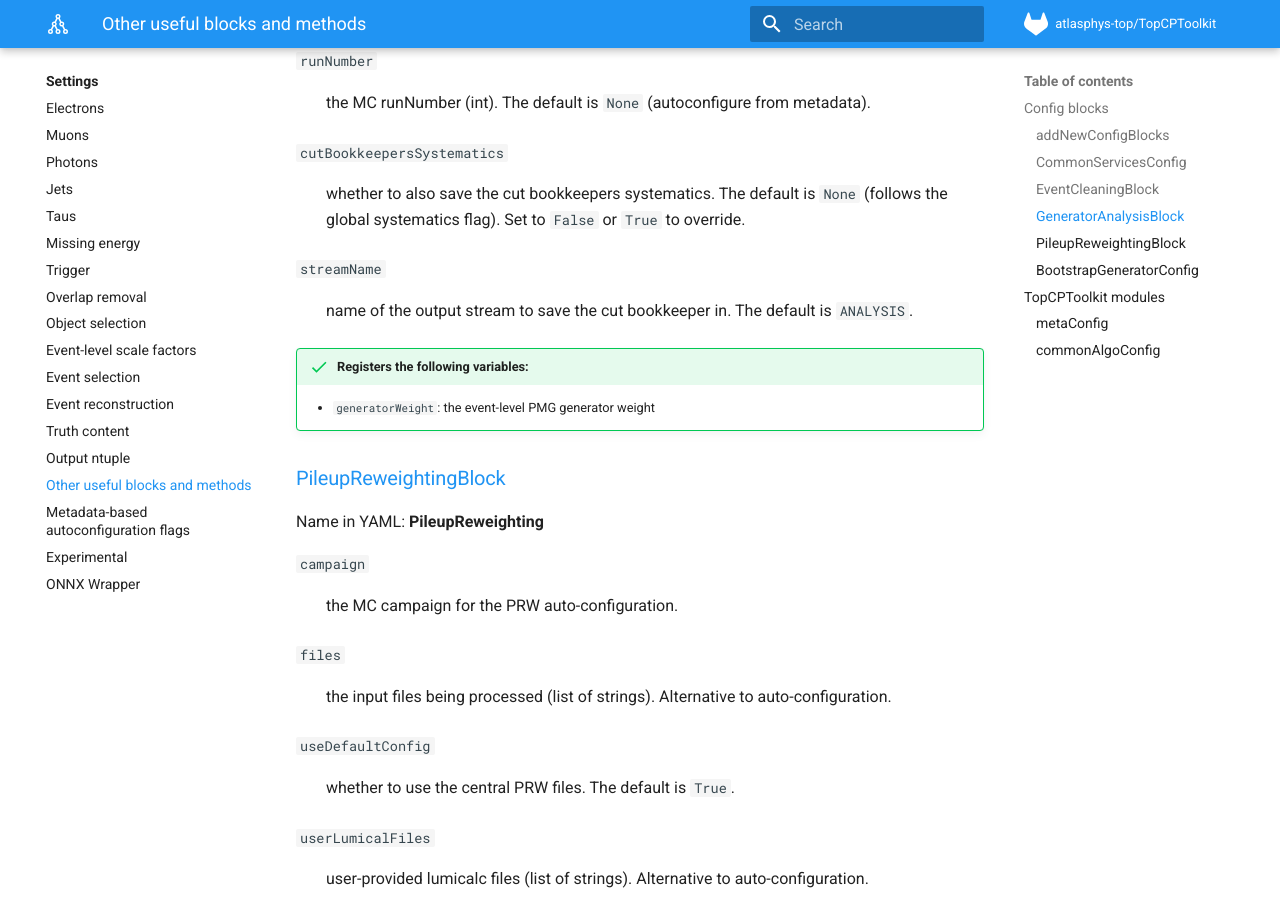
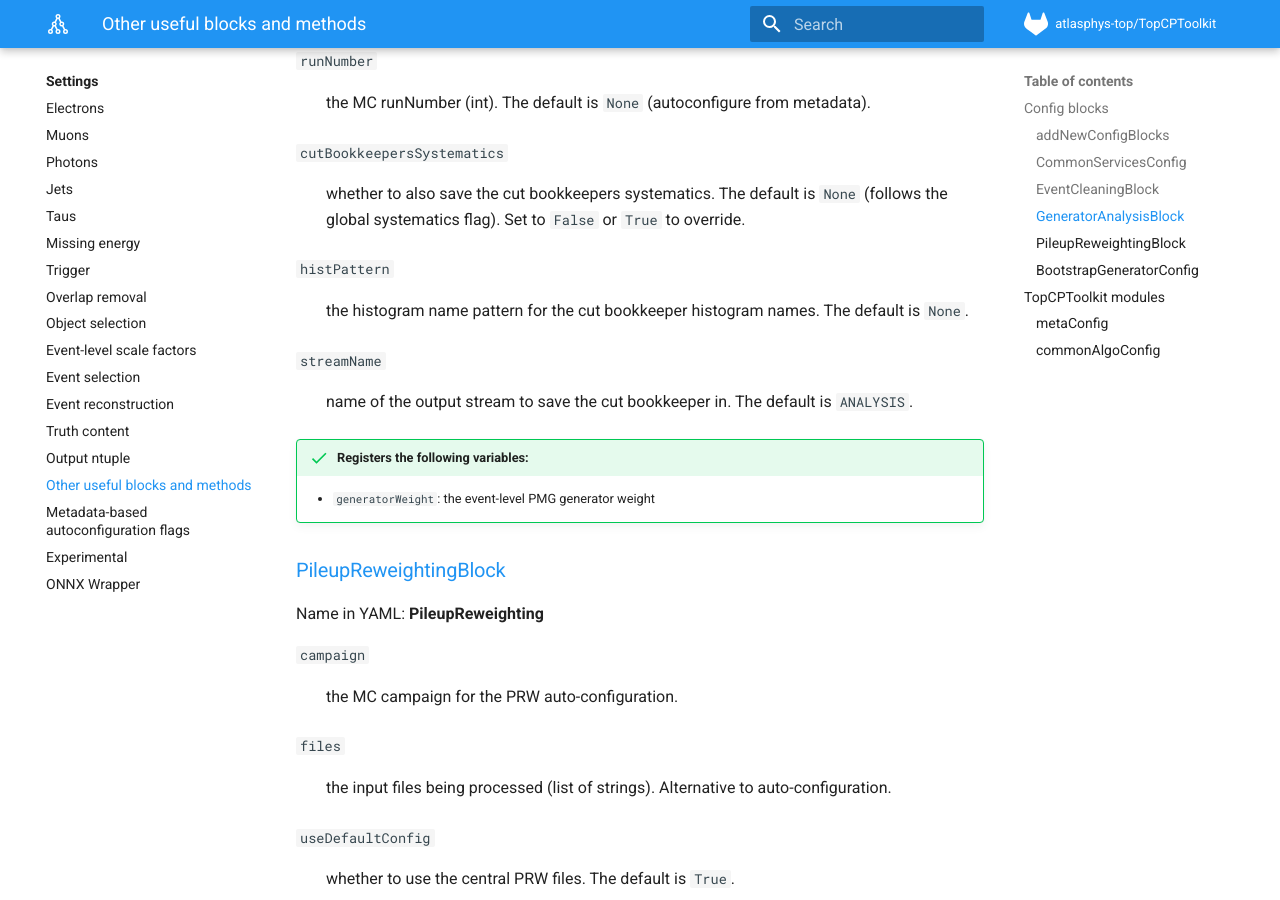
Before and after one commit to SuperNova76/TopCPToolKit, an MkDocs documentation site: the page built from docs/settings/others.md, in a window 1280 px wide and 900 px high, scrolled down 2813 px. Built offline with MkDocs 1.6.1 and Material for MkDocs 9.7.7, drawn with Linux system fonts in a browser that asks for light colours.

Commit message:
hist patterns

```diff
--- a/docs/settings/others.md
+++ b/docs/settings/others.md
@@ -169,6 +169,9 @@ Name in YAML: **GeneratorLevelAnalysis**
 `cutBookkeepersSystematics`
 :   whether to also save the cut bookkeepers systematics. The default is `None` (follows the global systematics flag). Set to `False` or `True` to override.
 
+`histPattern`
+:   the histogram name pattern for the cut bookkeeper histogram names. The default is `None`.
+
 `streamName`
 :   name of the output stream to save the cut bookkeeper in. The default is `ANALYSIS`.
 
```
